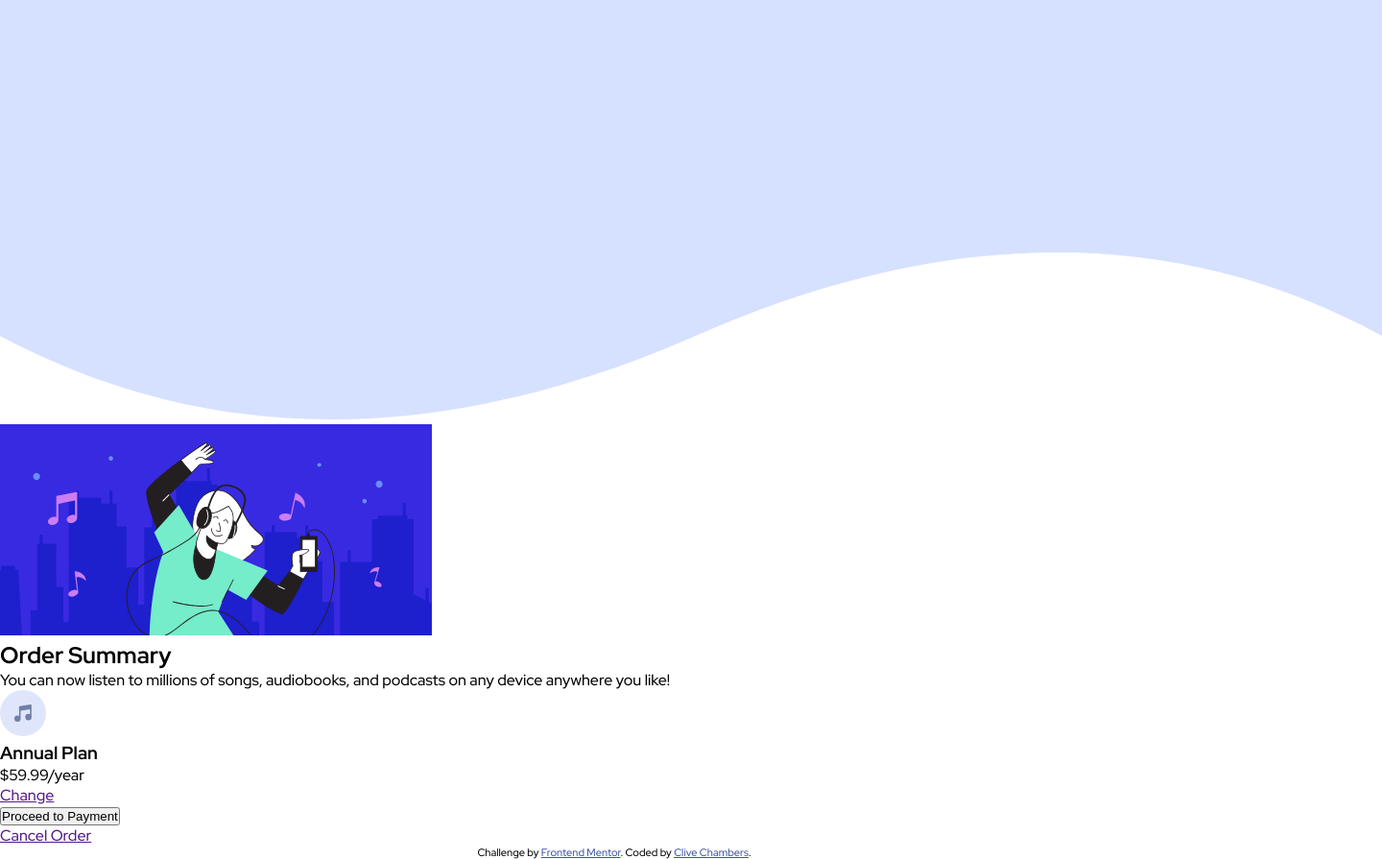
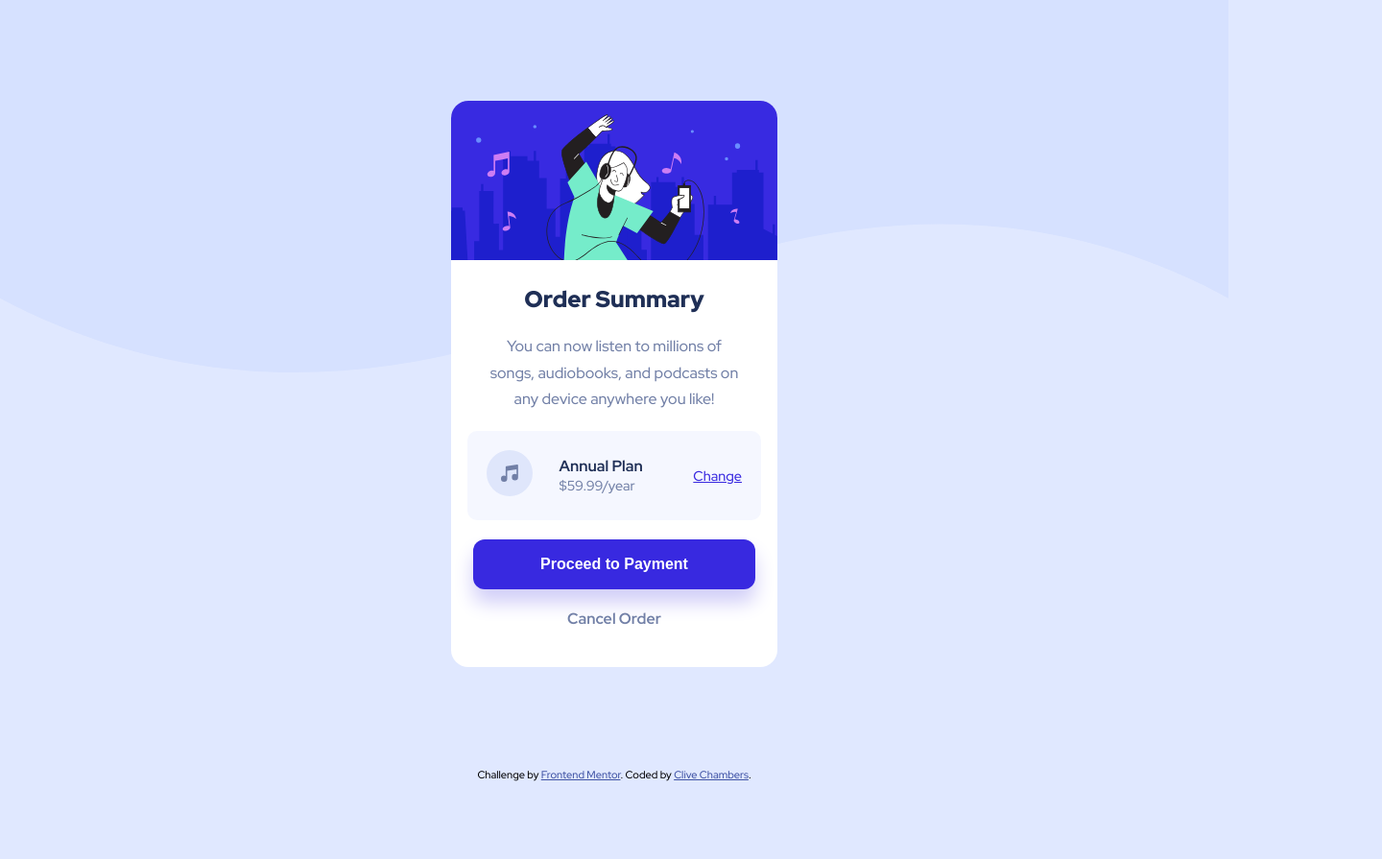
Before and after one commit to Clive-Chambers/order-summary-component-challenge, a plain HTML site: page index.html in a window 1280 px wide. Shown: the whole page at 96% size, 1440 px wide, since content can reach past the window. After the commit the page ends 814 px from the top, so only its background shows below. Drawn offline with Linux system fonts and the light colour scheme.

Commit message:
Apply Main Styles

```diff
--- a/index.html
+++ b/index.html
@@ -58,7 +58,7 @@
 
   <footer class="attribution">
     Challenge by <a href="https://www.frontendmentor.io?ref=challenge" target="_blank">Frontend Mentor</a>.
-    Coded by <a href="#">Clive Chambers</a>.
+    Coded by <a href="https://www.frontendmentor.io/profile/Clive-Chambers" target="_blank">Clive Chambers</a>.
   </footer>
 </body>
 </html>
--- a/style.css
+++ b/style.css
@@ -9,14 +9,123 @@
 body {
     font-family: 'Red Hat Display', sans-serif;;
     font-size: 16px;
+    background-color: hsl(225, 100%, 94%);
 }
 
+.main-container {
+    width: 100%;
+    display: flex;
+    flex-direction: column;
+    min-height: 100vh;
+    justify-content: center;
+    align-items: center;
+    position: relative;
 
+}
 
+.main-container picture img {
+    position: absolute;
+    top: 0;
+    left: 0;
+    width: 100%;
+}
 
+.card {
+    background-color: #fff;
+    margin: 20px;
+    display: flex;
+    flex-direction: column;
+    align-items: center;
+    position: absolute;
+    border-radius: 18px;
+    overflow: hidden;
+    max-width: 340px;
+}
+.music-image img {
+    width: 100%;
+}
 
+.card-title {
+    text-align: center;
+}
 
+.card-title h2 {
+    margin: 20px;
+    font-weight: 900;
+    color: hsl(223, 47%, 23%);
+}
 
+.card-title p {
+    margin-bottom: 20px;
+    font-weight: 500;
+    padding: 0 35px;
+    line-height: 1.7rem;
+    color: hsl(224, 23%, 55%);
+}
+
+.select-plan {
+    background-color: hsl(225, 100%, 98%);
+    width: 90%;
+    padding: 20px;
+    display: flex;
+    justify-content: space-between;
+    align-items: center;
+    border-radius: 10px;
+    margin-bottom: 20px;
+}
+
+.select-plan h3 {
+    font-size: 1rem;
+    margin-left: -25px;
+    color: hsl(223, 47%, 23%);
+}
+
+.select-plan p {
+    font-size: .9rem;
+    color: hsl(224, 23%, 55%);
+    margin-left: -25px;
+}
+
+.select-plan a {
+    font-size: .9rem;
+    color: hsl(245, 75%, 52%);
+    font-weight: 500;
+}
+
+.select-plan a:hover, .select-plan a:active {
+    color: hsl(245, 75%, 65%);
+    text-decoration: none;
+}
+
+.proceed-to-payment button {
+    padding: 17px 70px;
+    border-radius: 12px;
+    border: none;
+    background-color: hsl(245, 75%, 52%);
+    color: #fff;
+    font-weight: 700;
+    font-size: 1rem;
+    margin-bottom: 20px;
+    box-shadow: 0px 14px 20px hsl(245, 75%, 89%);
+    cursor: pointer;
+}
+
+.proceed-to-payment button:hover, .proceed-to-payment button:active {
+    background-color: hsl(245, 75%, 65%);
+}
+
+.cancel-order {
+    margin-bottom: 40px;
+}
+.cancel-order a {
+    text-decoration: none;
+    font-weight: 700;
+    color: hsl(224, 23%, 55%);
+}
+
+.cancel-order a:hover, .cancel-order a:active {
+    color: hsl(223, 47%, 23%);
+}
 
 
 
@@ -28,3 +137,7 @@ body {
 .attribution a {
     color: hsl(228, 45%, 44%);
 }
+
+.attribution a:hover {
+    color: hsl(228, 45%, 64%);
+}
```
